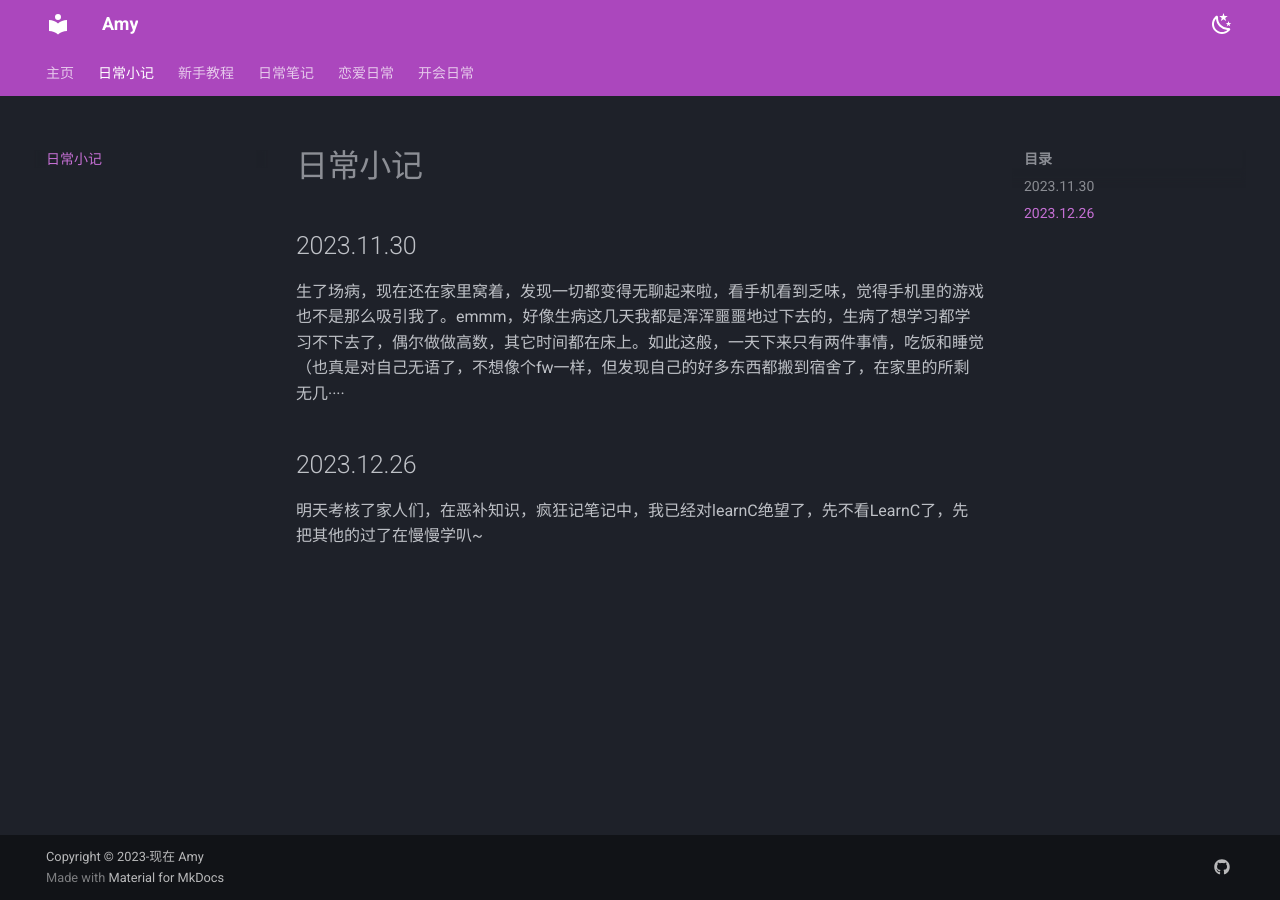
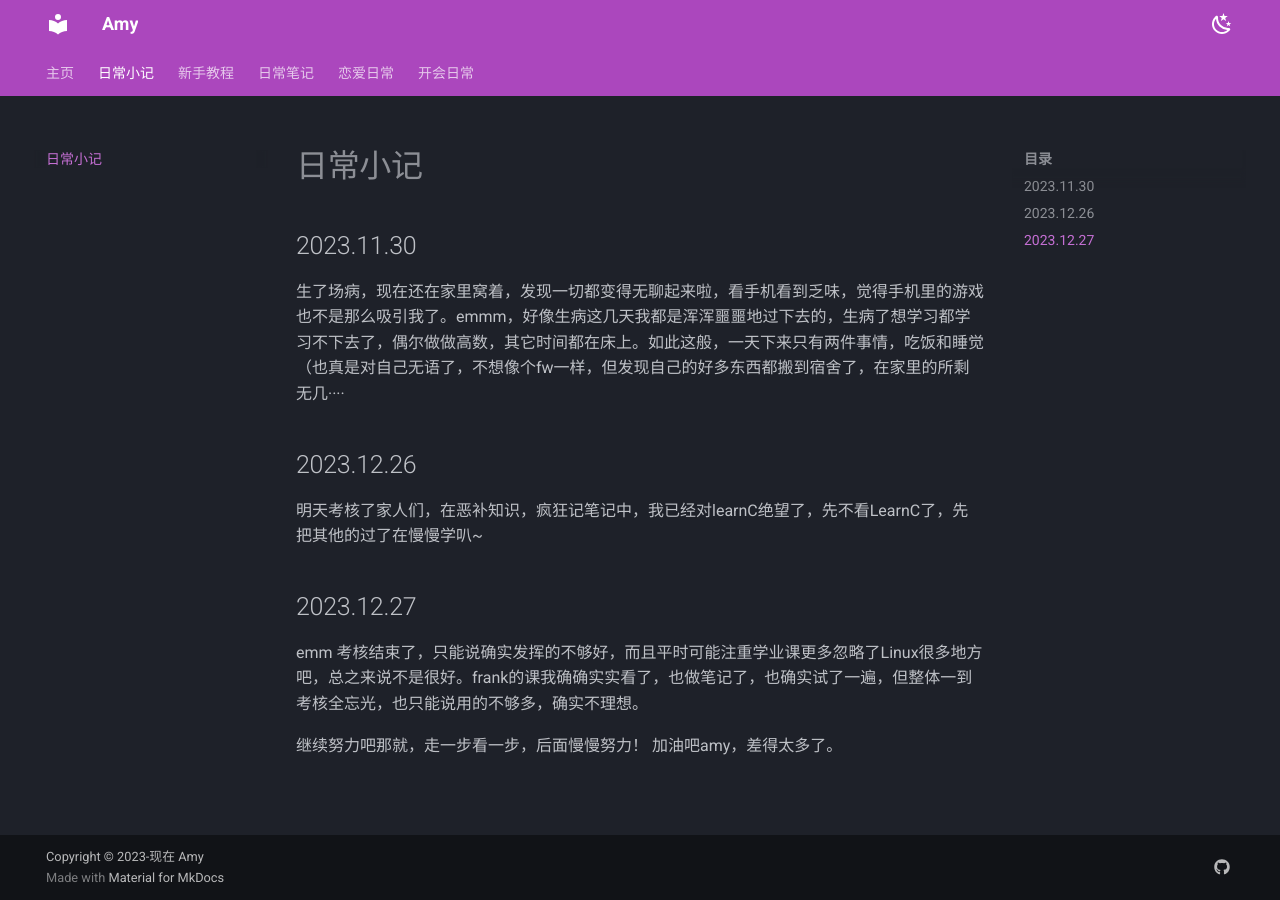
Before and after one commit to AmyWang5/Amyhhh-blog, an MkDocs documentation site: the page built from docs/AMY2/daily.md, in a window 1280 px wide. Built offline with MkDocs 1.6.1 and Material for MkDocs 9.7.7, drawn with Linux system fonts in a browser that asks for light colours.

Commit message:
2023-12-27_15:36:58 update

```diff
--- a/docs/AMY2/daily.md
+++ b/docs/AMY2/daily.md
@@ -7,3 +7,10 @@
 ## 2023.12.26
 
 明天考核了家人们，在恶补知识，疯狂记笔记中，我已经对learnC绝望了，先不看LearnC了，先把其他的过了在慢慢学叭~
+
+## 2023.12.27
+
+emm 考核结束了，只能说确实发挥的不够好，而且平时可能注重学业课更多忽略了Linux很多地方吧，总之来说不是很好。frank的课我确确实实看了，也做笔记了，也确实试了一遍，但整体一到考核全忘光，也只能说用的不够多，确实不理想。
+
+继续努力吧那就，走一步看一步，后面慢慢努力！
+加油吧amy，差得太多了。
```
